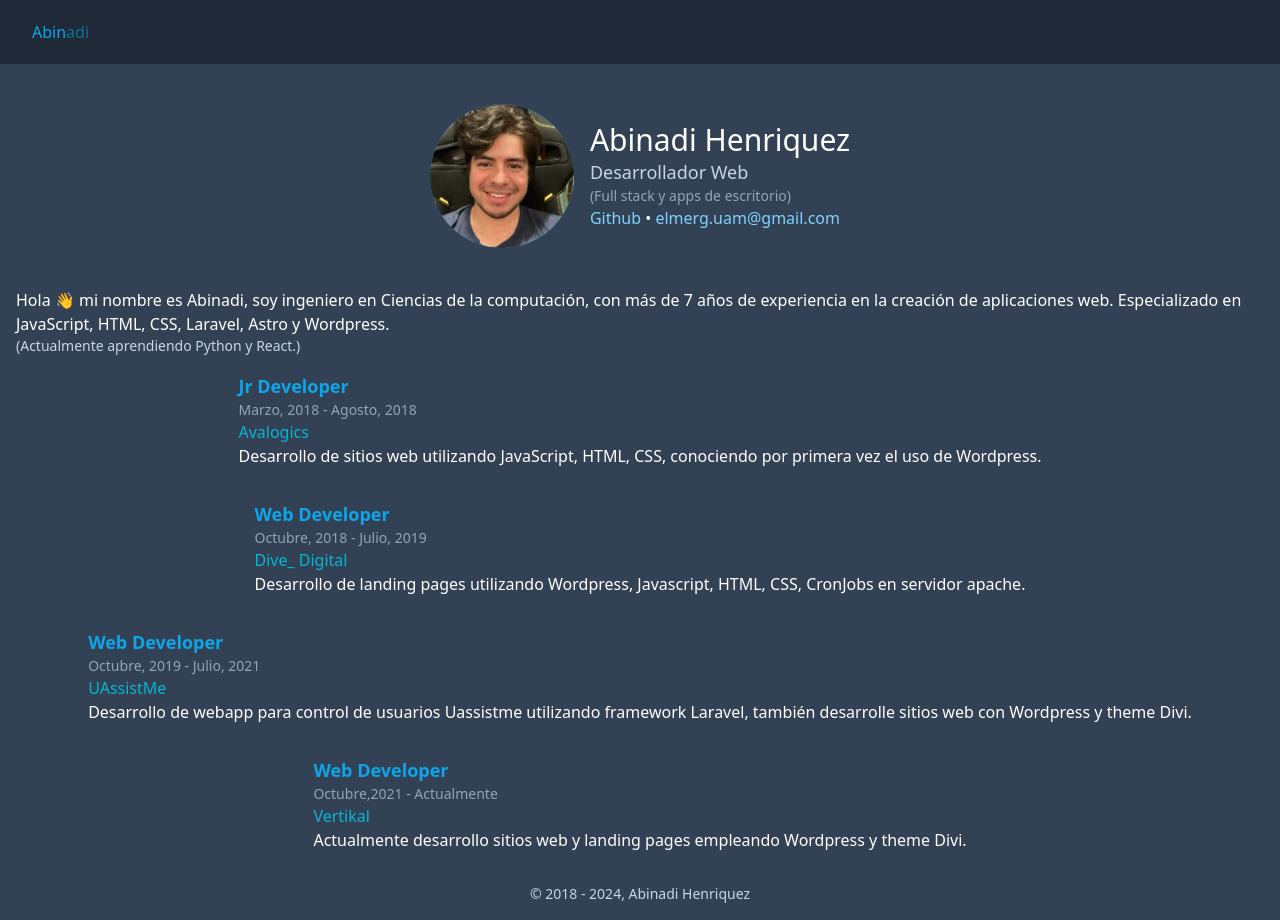
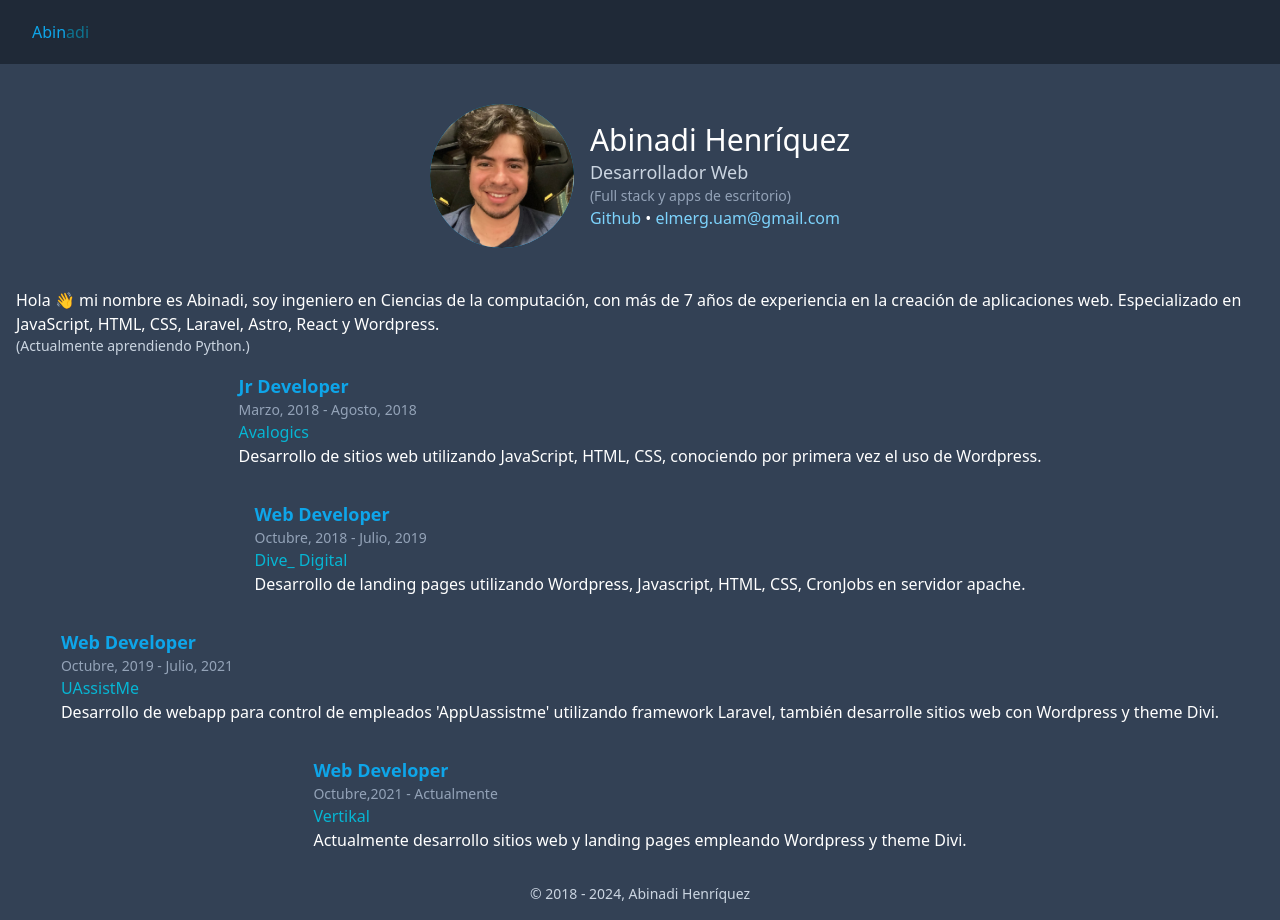
Before and after one commit to Devon107/porta_aben, an Astro site: page / in a window 1280 px wide. Built offline with nearby package versions, Linux system fonts and the light colour scheme; Astro itself is replaced by a stand-in of ours.

Commit message:
dinamic year on footer, orthographic changes

```diff
--- a/src/components/About.astro
+++ b/src/components/About.astro
@@ -3,9 +3,9 @@
 <section class="container mx-auto grid place-content-center px-4">
     <div class="grid">
         <p>Hola 👋 mi nombre es Abinadi, soy ingeniero en Ciencias de la computación, con más de 7 años de experiencia en la creación de
-            aplicaciones web. Especializado en JavaScript, HTML, CSS, Laravel, Astro y Wordpress.
+            aplicaciones web. Especializado en JavaScript, HTML, CSS, Laravel, Astro, React y Wordpress.
         </p>
 
-        <p class="text-sm text-slate-300">(Actualmente aprendiendo Python y React.)</p>
+        <p class="text-sm text-slate-300">(Actualmente aprendiendo Python.)</p>
     </div>
 </section>
--- a/src/components/Footer.astro
+++ b/src/components/Footer.astro
@@ -1,5 +1,6 @@
 ---
+const date = new Date();
 ---
 <footer class="grid place-content-center px-4 py-4">
-    <p class="text-slate-300 text-sm">© 2018 - 2024, Abinadi Henriquez</p>
+    <p class="text-slate-300 text-sm">© 2018 - {date.getFullYear()}, Abinadi Henríquez</p>
 </footer>
--- a/src/components/Hero.astro
+++ b/src/components/Hero.astro
@@ -4,13 +4,13 @@
     <div class="flex items-center gap-4 py-10">
         <img class="bg-sky-500 text-white rounded-full size-36 grid text-xl place-content-center object-cover" src="/098A3B61-B83D-4CED-804E-A5B738D86AE3_1_105_c.jpeg" alt="un retrato de el rostro de Elmer">
         <div>
-            <h1 class="text-3xl">Abinadi Henriquez</h1>
+            <h1 class="text-3xl">Abinadi Henríquez</h1>
             <h2 class="text-lg text-slate-300">Desarrollador Web</h2>
             <h3 class="text-sm text-slate-400">(Full stack y apps de escritorio)</h3>
             <div>
-                <a class="text-sky-300 visited:text-sky-500 hover:text-white cursor-pointer" href="https://github.com/Devon107" target="_blank">Github</a>
+                <a class="text-sky-300 hover:text-white cursor-pointer" href="https://github.com/Devon107" target="_blank">Github</a>
                 &bull;
-                <a class="text-sky-300 visited:text-sky-500 hover:text-white cursor-pointer" href="mailto:elmerg.uam@gmail.com">elmerg.uam@gmail.com</a>
+                <a class="text-sky-300 hover:text-white cursor-pointer" href="mailto:elmerg.uam@gmail.com">elmerg.uam@gmail.com</a>
             </div>
         </div>
     </div>
--- a/src/pages/index.astro
+++ b/src/pages/index.astro
@@ -27,7 +27,7 @@ import Experience from '../components/Experience.astro';
 		initial="Octubre, 2019"
 		finish="Julio, 2021"
 		company="UAssistMe"
-		descript="Desarrollo de webapp para control de usuarios Uassistme utilizando framework Laravel, también desarrolle sitios web con Wordpress y theme Divi."
+		descript="Desarrollo de webapp para control de empleados 'AppUassistme' utilizando framework Laravel, también desarrolle sitios web con Wordpress y theme Divi."
 	/>
 	<Experience
 		cargo="Web Developer"
```
